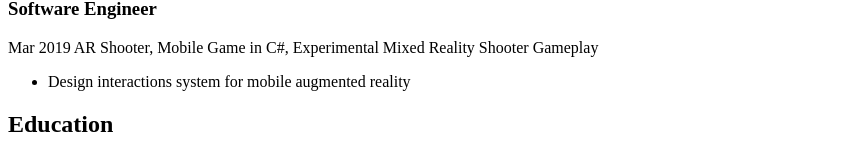
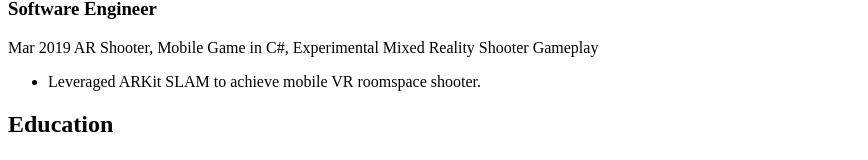
Before and after one commit to TheLouisHong/Resume, a website: page index.html in a window 1280 px wide. Shown: the part 1427-1587 px from the top of the page, without its empty margins (0-868 px from the left). Drawn offline with nearby package versions, Linux system fonts and the light colour scheme.

Commit message:
Added a little bit more detail to AR shooter

```diff
--- a/index.html
+++ b/index.html
@@ -120,7 +120,7 @@
                             <span class="date">Mar 2019</span>
                             <span>AR Shooter, Mobile Game in C#, Experimental Mixed Reality Shooter Gameplay</span>
                             <ul>
-                                <li>Design interactions system for mobile augmented reality</li>
+                                <li>Leveraged ARKit SLAM to achieve mobile VR roomspace shooter.</li>
                             </ul>
                         </div>
                     </div>
```
